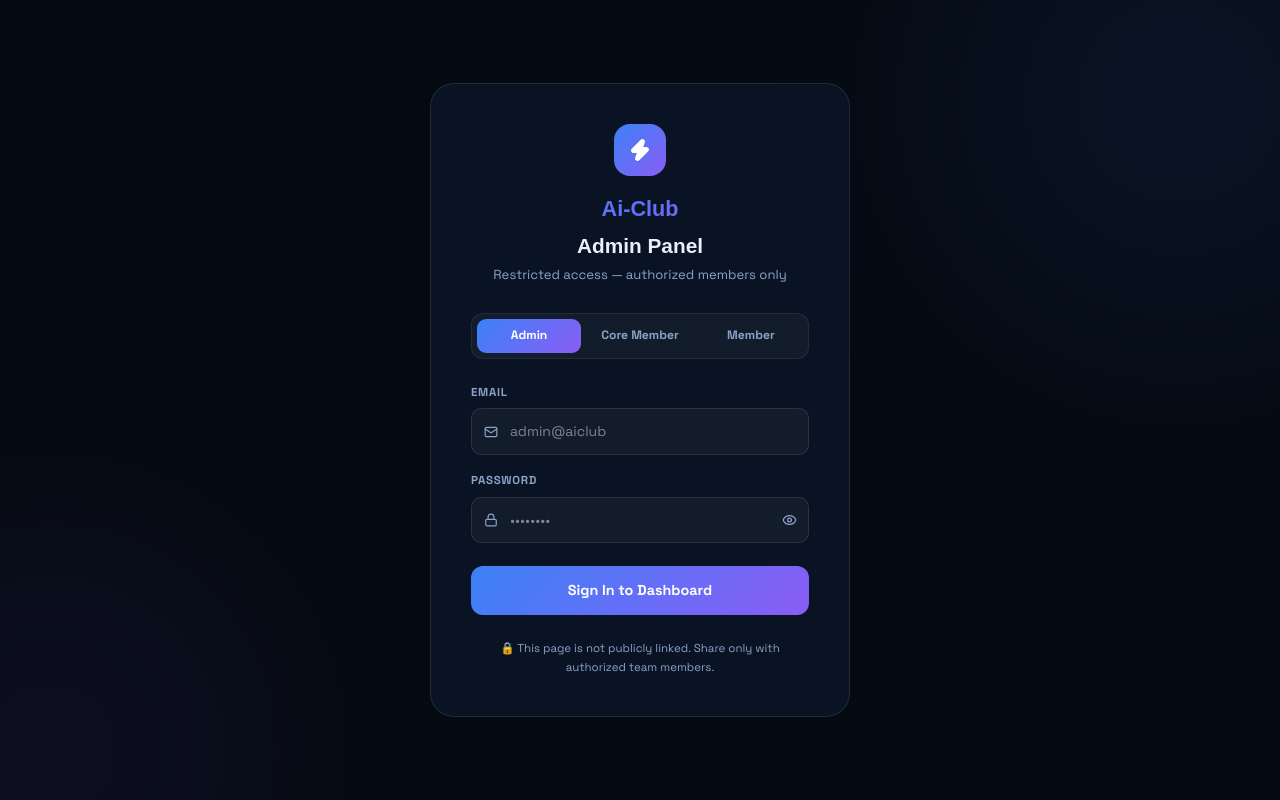
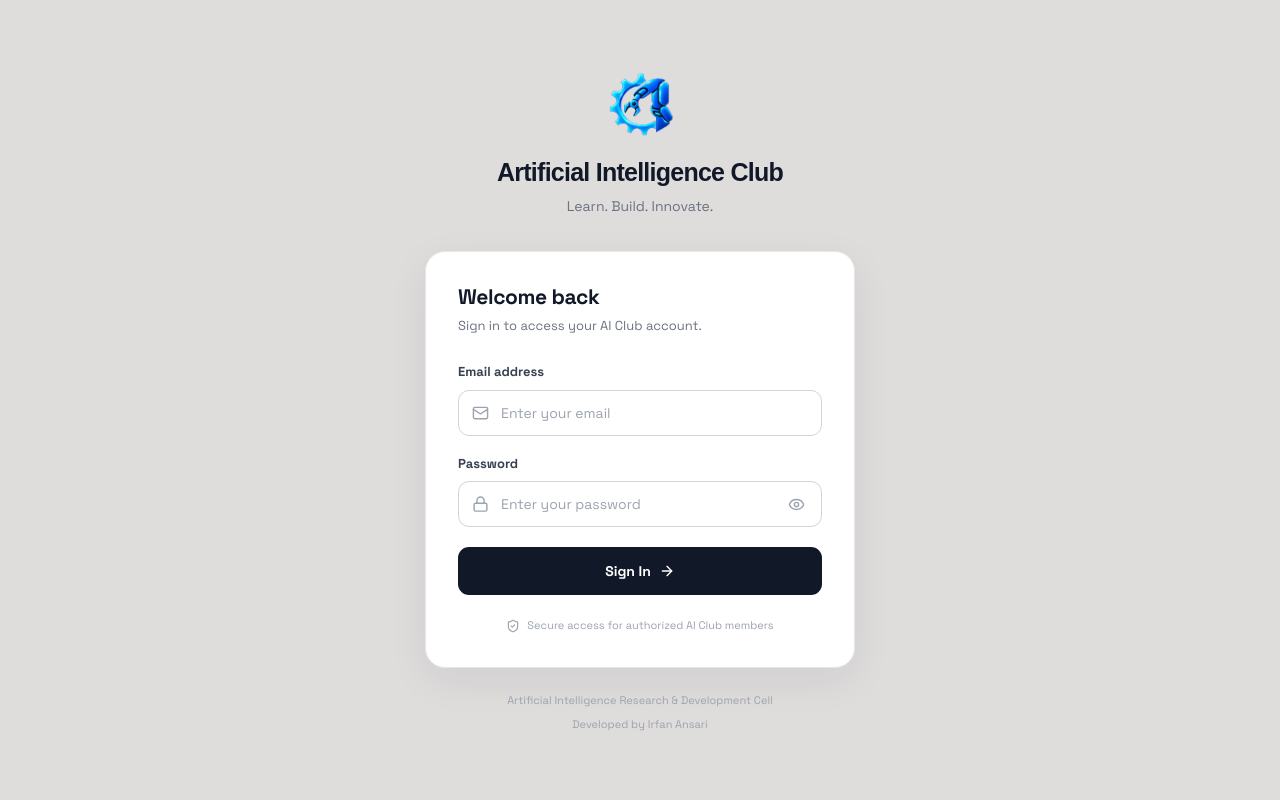
Before and after one commit to Mohammad032004/aiclublpcps, a Next.js app: page /login in a window 1280 px wide. Built offline with nearby package versions, Linux system fonts and the light colour scheme.

Commit message:
Redesign login page with clean white theme

```diff
--- a/app/(auth)/login/page.tsx
+++ b/app/(auth)/login/page.tsx
@@ -1,12 +1,24 @@
 "use client";
+
 import { Suspense, useState } from "react";
 import { useRouter, useSearchParams } from "next/navigation";
-import { Zap, Eye, EyeOff, Lock, Mail, AlertCircle } from "lucide-react";
+import Image from "next/image";
+import {
+  Eye,
+  EyeOff,
+  Lock,
+  Mail,
+  AlertCircle,
+  ArrowRight,
+  ShieldCheck,
+} from "lucide-react";
 
 /**
  * LOGIN PAGE — route: /login
- * Bare page, no Navbar/Footer (handled by (auth)/layout.tsx)
+ * Clean white authentication page.
+ * Role is determined by the backend after authentication.
  */
+
 export default function AdminLoginPage() {
   return (
     <Suspense fallback={null}>
@@ -18,7 +30,7 @@ export default function AdminLoginPage() {
 function AdminLoginForm() {
   const router = useRouter();
   const searchParams = useSearchParams();
-  const [role, setRole] = useState("Admin");
+
   const [email, setEmail] = useState("");
   const [password, setPassword] = useState("");
   const [showPw, setShowPw] = useState(false);
@@ -28,24 +40,41 @@ function AdminLoginForm() {
   const handleLogin = async (e: React.FormEvent) => {
     e.preventDefault();
     setError("");
+
     if (!email || !password) {
       setError("Please enter both email and password.");
       return;
     }
+
     setLoading(true);
+
     try {
       const res = await fetch("/api/auth/admin-login", {
         method: "POST",
-        headers: { "Content-Type": "application/json" },
-        body: JSON.stringify({ email, password, role }),
+        headers: {
+          "Content-Type": "application/json",
+        },
+        body: JSON.stringify({
+          email,
+          password,
+        }),
       });
+
       const data = await res.json();
+
       if (!res.ok) {
         setError(data.error || "Invalid credentials. Please try again.");
         return;
       }
+
       const next = searchParams.get("next");
-      router.push(next && next.startsWith("/admin") ? next : "/admin/dashboard");
+
+      router.push(
+        next && next.startsWith("/admin")
+          ? next
+          : "/admin/dashboard"
+      );
+
       router.refresh();
     } catch {
       setError("Network error. Please try again.");
@@ -55,101 +84,395 @@ function AdminLoginForm() {
   };
 
   return (
-    <div style={{
+    <div
+      style={{
         minHeight: "100vh",
+        background: "#dfdcdc",
         display: "flex",
         alignItems: "center",
         justifyContent: "center",
-      padding: "2rem",
-      background: "#050a12",
+        padding: "24px",
         fontFamily: "'Space Grotesk', sans-serif",
+      }}
+    >
+      <div
+        style={{
+          width: "100%",
+          maxWidth: "430px",
+        }}
+      >
+        {/* Logo + Brand */}
+        <div
+          style={{
+            textAlign: "center",
+            marginBottom: "34px",
+          }}
+        >
+          <div
+            style={{
+              width: "72px",
+              height: "72px",
+              margin: "0 auto 18px",
               position: "relative",
-      overflow: "hidden",
-    }}>
-      {/* BG orbs */}
-      <div style={{ position: "absolute", width: 500, height: 500, borderRadius: "50%", background: "#3b82f6", top: -150, right: -150, filter: "blur(120px)", opacity: 0.08, pointerEvents: "none" }} />
-      <div style={{ position: "absolute", width: 400, height: 400, borderRadius: "50%", background: "#8b5cf6", bottom: -150, left: -150, filter: "blur(120px)", opacity: 0.08, pointerEvents: "none" }} />
-
-      <div style={{ width: "100%", maxWidth: 420, position: "relative", zIndex: 1 }}>
-        <div style={{ background: "rgba(10,21,37,0.92)", border: "1px solid rgba(255,255,255,0.1)", borderRadius: 24, padding: "2.5rem", backdropFilter: "blur(20px)" }}>
-          {/* Logo */}
-          <div style={{ textAlign: "center", marginBottom: "1.75rem" }}>
-            <div style={{ width: 52, height: 52, borderRadius: 16, background: "linear-gradient(135deg,#3b82f6,#8b5cf6)", display: "flex", alignItems: "center", justifyContent: "center", margin: "0 auto 1rem" }}>
-              <Zap size={24} color="white" fill="white" />
-            </div>
-            <div style={{ fontFamily: "'Syne',sans-serif", fontWeight: 800, fontSize: "1.35rem", background: "linear-gradient(135deg,#3b82f6,#8b5cf6)", WebkitBackgroundClip: "text", WebkitTextFillColor: "transparent" }}>Ai-Club</div>
-            <h2 style={{ fontFamily: "'Syne',sans-serif", fontWeight: 700, fontSize: "1.3rem", marginTop: "0.5rem", color: "#e8f0fe" }}>Admin Panel</h2>
-            <p style={{ color: "#8ba3c7", fontSize: "0.82rem", marginTop: "0.3rem" }}>Restricted access — authorized members only</p>
+            }}
+          >
+            <Image
+              src="/ai-club-logo.png"
+              alt="AI Club"
+              fill
+              priority
+              style={{
+                objectFit: "contain",
+              }}
+            />
           </div>
 
-          {/* Role selector */}
-          <div style={{ display: "flex", gap: "0.4rem", background: "rgba(255,255,255,0.04)", padding: "0.3rem", borderRadius: 12, marginBottom: "1.5rem", border: "1px solid rgba(255,255,255,0.07)" }}>
-            {["Admin", "Core Member", "Member"].map(r => (
-              <button key={r} type="button" onClick={() => setRole(r)}
-                style={{ flex: 1, background: role === r ? "linear-gradient(135deg,#3b82f6,#8b5cf6)" : "transparent", color: role === r ? "white" : "#8ba3c7", border: "none", padding: "0.45rem 0.2rem", borderRadius: 9, fontSize: "0.76rem", fontWeight: 700, cursor: "pointer", fontFamily: "inherit", transition: "all 0.2s" }}>
-                {r}
-              </button>
-            ))}
+          <h1
+            style={{
+              margin: 0,
+              color: "#111827",
+              fontSize: "25px",
+              fontWeight: 800,
+              letterSpacing: "-0.03em",
+              fontFamily: "'Syne', sans-serif",
+            }}
+          >
+            Artificial Intelligence Club
+          </h1>
+
+          <p
+            style={{
+              margin: "8px 0 0",
+              color: "#6b7280",
+              fontSize: "14px",
+            }}
+          >
+            Learn. Build. Innovate.
+          </p>
+        </div>
+
+        {/* Login Card */}
+        <div
+          style={{
+            background: "#ffffff",
+            border: "1px solid #e5e7eb",
+            borderRadius: "20px",
+            padding: "32px",
+            boxShadow:
+              "0 12px 40px rgba(15, 23, 42, 0.07)",
+          }}
+        >
+          {/* Heading */}
+          <div style={{ marginBottom: "26px" }}>
+            <h2
+              style={{
+                margin: 0,
+                color: "#111827",
+                fontSize: "21px",
+                fontWeight: 750,
+                letterSpacing: "-0.02em",
+              }}
+            >
+              Welcome back
+            </h2>
+
+            <p
+              style={{
+                margin: "7px 0 0",
+                color: "#6b7280",
+                fontSize: "13px",
+                lineHeight: 1.5,
+              }}
+            >
+              Sign in to access your AI Club account.
+            </p>
           </div>
 
           <form onSubmit={handleLogin}>
             {/* Email */}
-            <div style={{ marginBottom: "1rem" }}>
-              <label style={{ display: "block", fontSize: "0.72rem", fontWeight: 700, color: "#8ba3c7", letterSpacing: "0.06em", textTransform: "uppercase", marginBottom: "0.45rem" }}>Email</label>
-              <div style={{ position: "relative" }}>
-                <Mail size={14} style={{ position: "absolute", left: 13, top: "50%", transform: "translateY(-50%)", color: "#8ba3c7" }} />
+            <div style={{ marginBottom: "18px" }}>
+              <label
+                htmlFor="email"
+                style={{
+                  display: "block",
+                  marginBottom: "7px",
+                  color: "#374151",
+                  fontSize: "13px",
+                  fontWeight: 650,
+                }}
+              >
+                Email address
+              </label>
+
+              <div
+                style={{
+                  position: "relative",
+                }}
+              >
+                <Mail
+                  size={17}
+                  style={{
+                    position: "absolute",
+                    left: "14px",
+                    top: "50%",
+                    transform: "translateY(-50%)",
+                    color: "#9ca3af",
+                    pointerEvents: "none",
+                  }}
+                />
+
                 <input
+                  id="email"
                   type="email"
                   value={email}
-                  onChange={e => setEmail(e.target.value)}
-                  placeholder="admin@aiclub"
-                  style={{ width: "100%", background: "rgba(255,255,255,0.04)", border: "1px solid rgba(255,255,255,0.1)", color: "#e8f0fe", padding: "0.7rem 1rem 0.7rem 38px", borderRadius: 10, fontSize: "0.875rem", fontFamily: "inherit", outline: "none", boxSizing: "border-box" }}
+                  onChange={(e) => setEmail(e.target.value)}
+                  placeholder="Enter your email"
+                  autoComplete="email"
+                  disabled={loading}
+                  style={{
+                    width: "100%",
+                    height: "46px",
+                    boxSizing: "border-box",
+                    padding: "0 14px 0 42px",
+                    borderRadius: "11px",
+                    border: "1px solid #d1d5db",
+                    background: "#ffffff",
+                    color: "#111827",
+                    fontSize: "14px",
+                    fontFamily: "inherit",
+                    outline: "none",
+                  }}
                 />
               </div>
             </div>
 
             {/* Password */}
-            <div style={{ marginBottom: "1.4rem" }}>
-              <label style={{ display: "block", fontSize: "0.72rem", fontWeight: 700, color: "#8ba3c7", letterSpacing: "0.06em", textTransform: "uppercase", marginBottom: "0.45rem" }}>Password</label>
-              <div style={{ position: "relative" }}>
-                <Lock size={14} style={{ position: "absolute", left: 13, top: "50%", transform: "translateY(-50%)", color: "#8ba3c7" }} />
+            <div style={{ marginBottom: "20px" }}>
+              <label
+                htmlFor="password"
+                style={{
+                  display: "block",
+                  marginBottom: "7px",
+                  color: "#374151",
+                  fontSize: "13px",
+                  fontWeight: 650,
+                }}
+              >
+                Password
+              </label>
+
+              <div
+                style={{
+                  position: "relative",
+                }}
+              >
+                <Lock
+                  size={17}
+                  style={{
+                    position: "absolute",
+                    left: "14px",
+                    top: "50%",
+                    transform: "translateY(-50%)",
+                    color: "#9ca3af",
+                    pointerEvents: "none",
+                  }}
+                />
+
                 <input
+                  id="password"
                   type={showPw ? "text" : "password"}
                   value={password}
-                  onChange={e => setPassword(e.target.value)}
-                  placeholder="••••••••"
-                  style={{ width: "100%", background: "rgba(255,255,255,0.04)", border: "1px solid rgba(255,255,255,0.1)", color: "#e8f0fe", padding: "0.7rem 40px 0.7rem 38px", borderRadius: 10, fontSize: "0.875rem", fontFamily: "inherit", outline: "none", boxSizing: "border-box" }}
+                  onChange={(e) => setPassword(e.target.value)}
+                  placeholder="Enter your password"
+                  autoComplete="current-password"
+                  disabled={loading}
+                  style={{
+                    width: "100%",
+                    height: "46px",
+                    boxSizing: "border-box",
+                    padding: "0 44px 0 42px",
+                    borderRadius: "11px",
+                    border: "1px solid #d1d5db",
+                    background: "#ffffff",
+                    color: "#111827",
+                    fontSize: "14px",
+                    fontFamily: "inherit",
+                    outline: "none",
+                  }}
                 />
-                <button type="button" onClick={() => setShowPw(p => !p)}
-                  style={{ position: "absolute", right: 12, top: "50%", transform: "translateY(-50%)", background: "none", border: "none", color: "#8ba3c7", cursor: "pointer", display: "flex" }}>
-                  {showPw ? <EyeOff size={15} /> : <Eye size={15} />}
+
+                <button
+                  type="button"
+                  onClick={() => setShowPw((p) => !p)}
+                  aria-label={
+                    showPw
+                      ? "Hide password"
+                      : "Show password"
+                  }
+                  style={{
+                    position: "absolute",
+                    right: "12px",
+                    top: "50%",
+                    transform: "translateY(-50%)",
+                    display: "flex",
+                    alignItems: "center",
+                    justifyContent: "center",
+                    width: "28px",
+                    height: "28px",
+                    background: "transparent",
+                    border: "none",
+                    color: "#9ca3af",
+                    cursor: "pointer",
+                  }}
+                >
+                  {showPw ? (
+                    <EyeOff size={17} />
+                  ) : (
+                    <Eye size={17} />
+                  )}
                 </button>
               </div>
             </div>
 
             {/* Error */}
             {error && (
-              <div style={{ display: "flex", alignItems: "center", gap: 7, background: "rgba(239,68,68,0.1)", border: "1px solid rgba(239,68,68,0.25)", borderRadius: 10, padding: "0.65rem 1rem", marginBottom: "1.1rem", fontSize: "0.8rem", color: "#f87171" }}>
-                <AlertCircle size={13} /> {error}
+              <div
+                style={{
+                  display: "flex",
+                  alignItems: "flex-start",
+                  gap: "8px",
+                  padding: "11px 12px",
+                  marginBottom: "18px",
+                  borderRadius: "10px",
+                  background: "#fef2f2",
+                  border: "1px solid #fecaca",
+                  color: "#b91c1c",
+                  fontSize: "13px",
+                  lineHeight: 1.45,
+                }}
+              >
+                <AlertCircle
+                  size={16}
+                  style={{
+                    flexShrink: 0,
+                    marginTop: "1px",
+                  }}
+                />
+
+                <span>{error}</span>
               </div>
             )}
 
-            <button type="submit" disabled={loading}
-              style={{ width: "100%", background: loading ? "rgba(59,130,246,0.4)" : "linear-gradient(135deg,#3b82f6,#8b5cf6)", color: "white", border: "none", padding: "0.825rem", borderRadius: 12, fontSize: "0.9rem", fontWeight: 700, cursor: loading ? "not-allowed" : "pointer", fontFamily: "inherit", display: "flex", alignItems: "center", justifyContent: "center", gap: 8 }}>
+            {/* Sign In */}
+            <button
+              type="submit"
+              disabled={loading}
+              style={{
+                width: "100%",
+                height: "48px",
+                border: "none",
+                borderRadius: "11px",
+                background: loading
+                  ? "#93c5fd"
+                  : "#111827",
+                color: "#ffffff",
+                fontSize: "14px",
+                fontWeight: 700,
+                fontFamily: "inherit",
+                cursor: loading
+                  ? "not-allowed"
+                  : "pointer",
+                display: "flex",
+                alignItems: "center",
+                justifyContent: "center",
+                gap: "8px",
+                transition: "all 0.2s ease",
+              }}
+            >
               {loading ? (
-                <><span style={{ width: 15, height: 15, border: "2px solid rgba(255,255,255,0.3)", borderTopColor: "white", borderRadius: "50%", animation: "spin 1s linear infinite", display: "inline-block" }} /> Signing in...</>
-              ) : "Sign In to Dashboard"}
+                <>
+                  <span
+                    style={{
+                      width: "16px",
+                      height: "16px",
+                      border: "2px solid rgba(255,255,255,0.35)",
+                      borderTopColor: "#ffffff",
+                      borderRadius: "50%",
+                      animation:
+                        "loginSpin 0.8s linear infinite",
+                      display: "inline-block",
+                    }}
+                  />
+
+                  Signing in...
+                </>
+              ) : (
+                <>
+                  Sign In
+                  <ArrowRight size={16} />
+                </>
+              )}
             </button>
           </form>
 
-          <p style={{ textAlign: "center", color: "#8ba3c7", fontSize: "0.72rem", marginTop: "1.5rem", lineHeight: 1.6 }}>
-            🔒 This page is not publicly linked. Share only with authorized team members.
-          </p>
+          {/* Security Note */}
+          <div
+            style={{
+              display: "flex",
+              alignItems: "center",
+              justifyContent: "center",
+              gap: "7px",
+              marginTop: "22px",
+              color: "#9ca3af",
+              fontSize: "11px",
+            }}
+          >
+            <ShieldCheck size={14} />
+
+            <span>
+              Secure access for authorized AI Club members
+            </span>
+          </div>
+        </div>
+
+        {/* Footer */}
+        <div
+          style={{
+            textAlign: "center",
+            marginTop: "24px",
+            color: "#9ca3af",
+            fontSize: "11px",
+          }}
+        >
+          <div>
+            Artificial Intelligence Research & Development Cell
+          </div>
+
+          <div style={{ marginTop: "6px" }}>
+            Developed by Irfan Ansari
+          </div>
         </div>
       </div>
 
       <style>{`
-        @keyframes spin { to { transform: rotate(360deg); } }
+        @keyframes loginSpin {
+          to {
+            transform: rotate(360deg);
+          }
+        }
+
+        input:focus {
+          border-color: #111827 !important;
+          box-shadow: 0 0 0 3px rgba(17, 24, 39, 0.08);
+        }
+
+        input::placeholder {
+          color: #9ca3af;
+        }
+
+        button[type="submit"]:hover:not(:disabled) {
+          background: #00c01a !important;
+        }
       `}</style>
     </div>
   );
```
Lines whose indentation alone changed are shown as unchanged.
